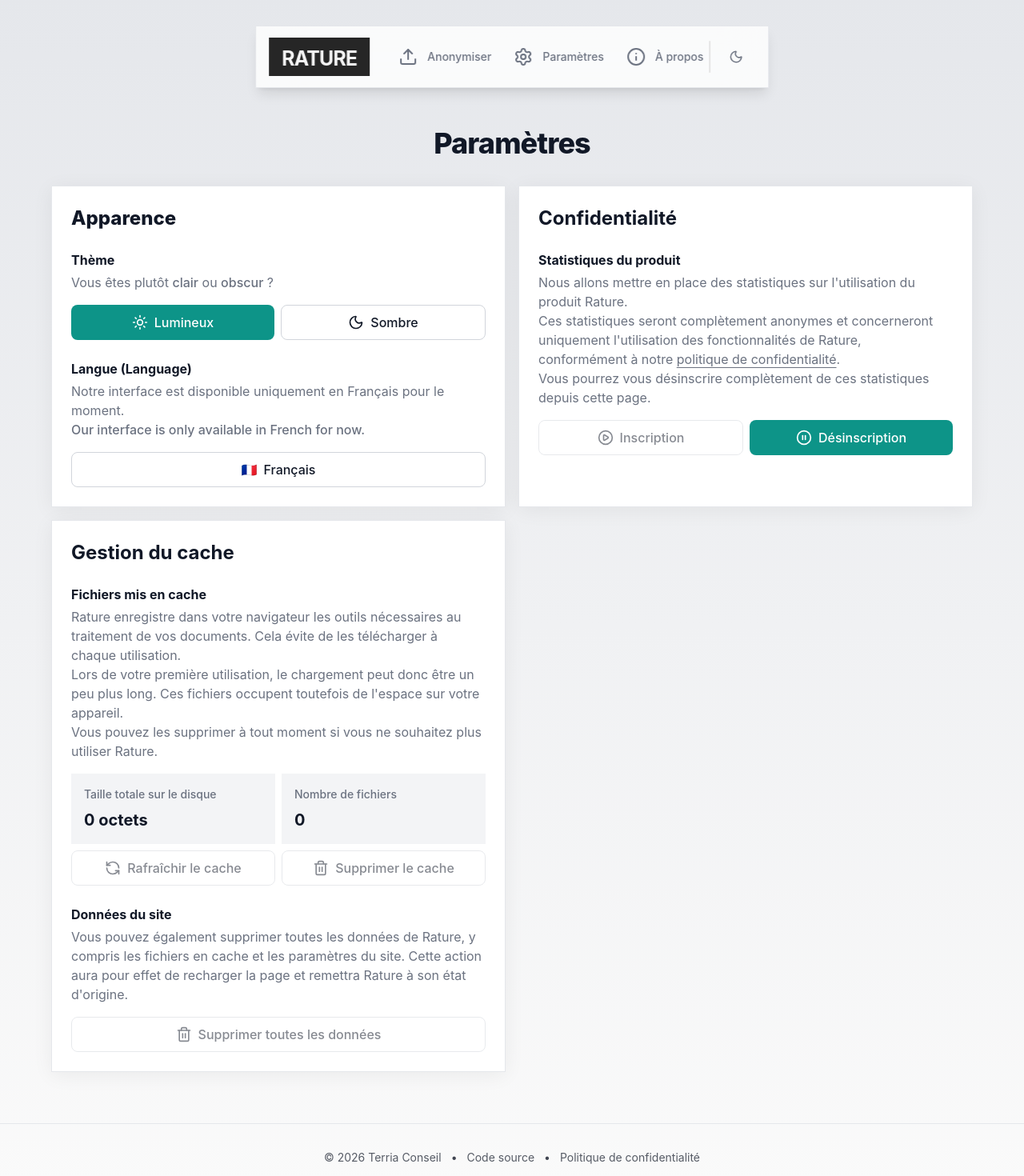
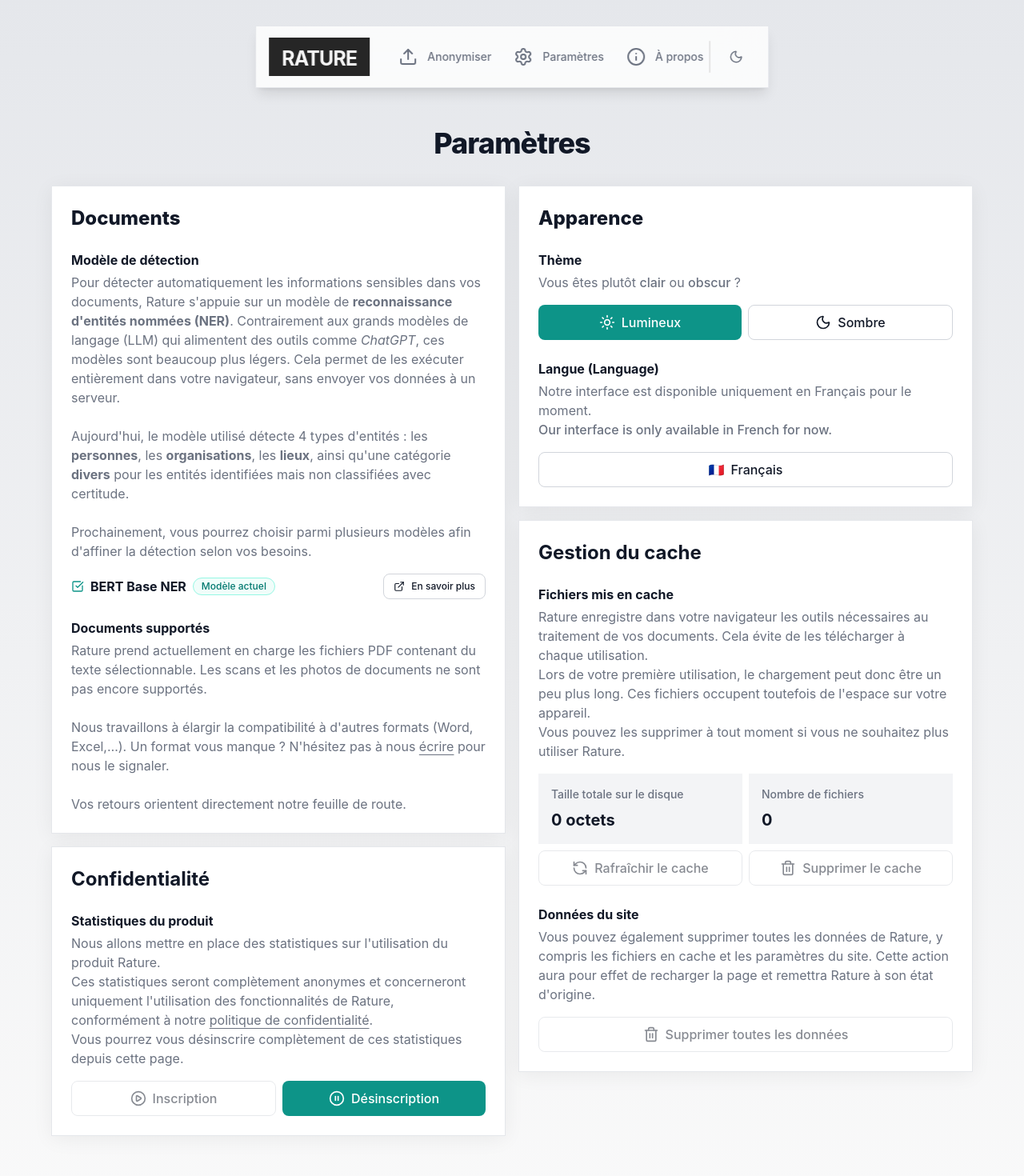
Before and after one commit to TerriaConseil/rature, a React (Vite) app: page /settings in a window 1280 px wide. Shown: the top 1470 px of the page at 80% size. Built offline with nearby package versions, Linux system fonts and the light colour scheme.

Commit message:
Add documents section on Settings page

```diff
--- a/src/pages/SettingsPage.tsx
+++ b/src/pages/SettingsPage.tsx
@@ -1,10 +1,12 @@
-import { Moon, PauseCircle, PlayCircle, RefreshCcw, Sun, Trash2 } from "lucide-react";
+import { CheckSquare, ExternalLink, Moon, PauseCircle, PlayCircle, RefreshCcw, Sun, Trash2 } from "lucide-react";
 import { Link } from "react-router";
 
 import { Footer } from "@/components/home/Footer.tsx";
 import { Navbar } from "@/components/Navbar.tsx";
+import { Badge } from "@/components/ui/badge.tsx";
 import { Button } from "@/components/ui/button.tsx";
 import { useTheme } from "@/hooks/useTheme.tsx";
+import { NER_MODELS } from "@/models/utils.ts";
 
 export function SettingsPage() {
   const { theme, toggleTheme } = useTheme();
@@ -18,6 +20,90 @@
           Paramètres
         </h1>
         <div className="grid grid-cols-2 gap-4">
+          <div className="flex flex-col gap-4">
+            <div
+              className="p-6 border border-border-theme bg-card"
+              style={{ boxShadow: '0 4px 24px 0 rgb(0 0 0 / 0.06)' }}
+            >
+              <h3 className="text-2xl font-extrabold">Documents</h3>
+              <div className="mt-6">
+                <p className="text-md font-bold">Modèle de détection</p>
+                <p className="mt-1 text-fg-muted">
+                  Pour détecter automatiquement les informations sensibles dans vos documents, Rature s'appuie sur un modèle
+                  de <span className="font-bold">reconnaissance d'entités nommées (NER)</span>. Contrairement aux grands modèles
+                  de langage (LLM) qui alimentent des outils comme <span className="italic">ChatGPT</span>, ces modèles sont beaucoup plus légers. Cela permet
+                  de les exécuter entièrement dans votre navigateur, sans envoyer vos données à un serveur.
+                  <br />
+                  <br />
+                  Aujourd'hui, le modèle utilisé détecte 4 types d'entités : les <span className="font-bold">personnes</span>,
+                  les <span className="font-bold">organisations</span>, les <span className="font-bold">lieux</span>, ainsi qu'une
+                  catégorie <span className="font-bold">divers</span> pour les entités identifiées mais non classifiées avec certitude.
+                  <br />
+                  <br />
+                  Prochainement, vous pourrez choisir parmi plusieurs modèles afin d'affiner la détection selon vos besoins.
+                </p>
+                <div className="mt-4 w-full flex items-center justify-between">
+                  <p className="flex items-center gap-2 text-md font-bold">
+                    <CheckSquare size="16" className="text-accent" />
+                    BERT Base NER
+                    <Badge variant="accent" >Modèle actuel</Badge>
+                  </p>
+                  <a href={NER_MODELS.bertBaseNer.url} target="_blank" rel="noopener noreferrer">
+                    <Button
+                      size="sm"
+                      variant="secondary"
+                      className="ml-auto"
+                    >
+                      <ExternalLink size={14} />
+                      En savoir plus
+                    </Button>
+                  </a>
+                </div>
+              </div>
+              <div className="mt-6">
+                <p className="text-md font-bold">Documents supportés</p>
+                <p className="mt-1 text-fg-muted">
+                  Rature prend actuellement en charge les fichiers PDF contenant du texte sélectionnable.
+                  Les scans et les photos de documents ne sont pas encore supportés.
+                  <br />
+                  <br />
+                  Nous travaillons à élargir la compatibilité à d'autres formats (Word, Excel,…).
+                  Un format vous manque ? N'hésitez pas à nous <a href="mailto:contact@rature.fr" className="underline underline-offset-4">écrire</a> pour nous le signaler.
+                  <br />
+                  <br />
+                  Vos retours orientent directement notre feuille de route.
+                </p>
+              </div>
+            </div>
+            <div
+              className="p-6 border border-border-theme bg-card"
+              style={{ boxShadow: '0 4px 24px 0 rgb(0 0 0 / 0.06)' }}
+            >
+              <h3 className="text-2xl font-bold">Confidentialité</h3>
+              <div className="mt-6">
+                <p className="text-md font-bold">Statistiques du produit</p>
+                <p className="mt-1 text-fg-muted">
+                  Nous allons mettre en place des statistiques sur l'utilisation du produit Rature.
+                  <br />
+                  Ces statistiques seront complètement anonymes et concerneront uniquement l'utilisation des fonctionnalités de Rature,
+                  conformément à notre <Link to="/privacy-policy" className="underline underline-offset-4">politique de confidentialité</Link>.
+                  <br />
+                  Vous pourrez vous désinscrire complètement de ces statistiques depuis cette page.
+                </p>
+                <div className="mt-4 flex items-center gap-2">
+                  <Button size="lg" variant="secondary" className="w-full flex-1 transition-all" disabled>
+                    <PlayCircle size={20} />
+                    Inscription
+                  </Button>
+                  <Button size="lg" variant="primary" className="w-full flex-1 transition-all">
+                    <PauseCircle size={20} />
+                    Désinscription
+                  </Button>
+                </div>
+              </div>
+            </div>
+          </div>
+          <div className="flex flex-col grow shrink-0 gap-4">
             <div
               className="p-6 border border-border-theme bg-card"
               style={{ boxShadow: '0 4px 24px 0 rgb(0 0 0 / 0.06)' }}
@@ -58,33 +144,6 @@
                   <span>🇫🇷</span>
                   <span>Français</span>
                 </Button>
-            </div>
-          </div>
-          <div
-            className="p-6 border border-border-theme bg-card"
-            style={{ boxShadow: '0 4px 24px 0 rgb(0 0 0 / 0.06)' }}
-          >
-            <h3 className="text-2xl font-bold">Confidentialité</h3>
-            <div className="mt-6">
-              <p className="text-md font-bold">Statistiques du produit</p>
-              <p className="mt-1 text-fg-muted">
-                Nous allons mettre en place des statistiques sur l'utilisation du produit Rature.
-                <br />
-                Ces statistiques seront complètement anonymes et concerneront uniquement l'utilisation des fonctionnalités de Rature,
-                conformément à notre <Link to="/privacy-policy" className="underline underline-offset-4">politique de confidentialité</Link>.
-                <br />
-                Vous pourrez vous désinscrire complètement de ces statistiques depuis cette page.
-              </p>
-              <div className="mt-4 flex items-center gap-2">
-                <Button size="lg" variant="secondary" className="w-full flex-1 transition-all" disabled>
-                  <PlayCircle size={20} />
-                  Inscription
-                </Button>
-                <Button size="lg" variant="primary" className="w-full flex-1 transition-all">
-                  <PauseCircle size={20} />
-                  Désinscription
-                </Button>
-              </div>
               </div>
             </div>
             <div
@@ -135,6 +194,7 @@
               </div>
             </div>
           </div>
+        </div>
       </section>
 
       <Footer />
```
Lines whose indentation alone changed are shown as unchanged.
